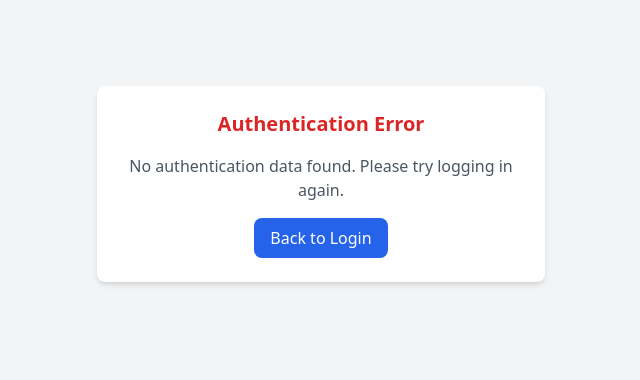
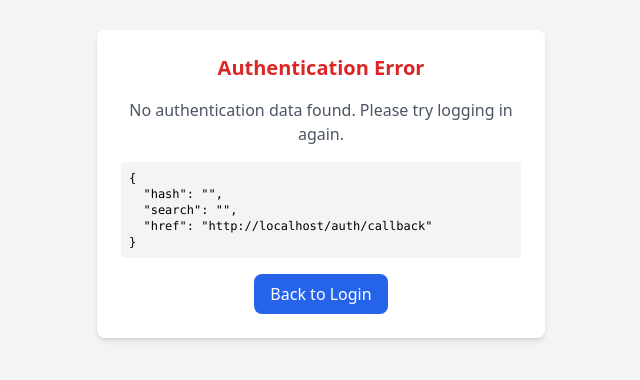
Before and after one commit to giilc/content-library, a Next.js app: page /auth/callback in a window 1280 px wide. Shown: the part 216-596 px from the top of the page, without its empty margins (319-959 px from the left). Built offline with nearby package versions, Linux system fonts and the light colour scheme; no server answers.

Commit message:
Add debug info to auth callback page
Co-Authored-By: Claude Opus 4.5 <noreply@anthropic.com>

```diff
--- a/app/auth/callback/page.tsx
+++ b/app/auth/callback/page.tsx
@@ -7,10 +7,19 @@ import { createClient } from '@/lib/supabase-browser'
 export default function AuthCallbackPage() {
   const router = useRouter()
   const [error, setError] = useState<string | null>(null)
+  const [debug, setDebug] = useState<string>('')
 
   useEffect(() => {
     const handleAuth = async () => {
       const supabase = createClient()
+
+      // Debug info
+      const debugInfo = {
+        hash: window.location.hash,
+        search: window.location.search,
+        href: window.location.href,
+      }
+      setDebug(JSON.stringify(debugInfo, null, 2))
 
       // First check if we already have a session
       const { data: { session } } = await supabase.auth.getSession()
@@ -85,6 +94,7 @@ export default function AuthCallbackPage() {
         <div className="card max-w-md w-full text-center">
           <h1 className="text-xl font-bold text-red-600 mb-4">Authentication Error</h1>
           <p className="text-gray-600 mb-4">{error}</p>
+          <pre className="text-left text-xs bg-gray-100 p-2 rounded mb-4 overflow-auto">{debug}</pre>
           <a href="/login" className="btn btn-primary inline-block">
             Back to Login
           </a>
```
